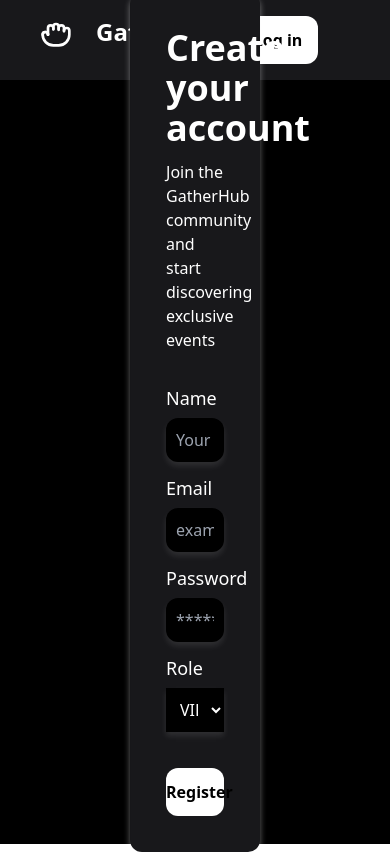
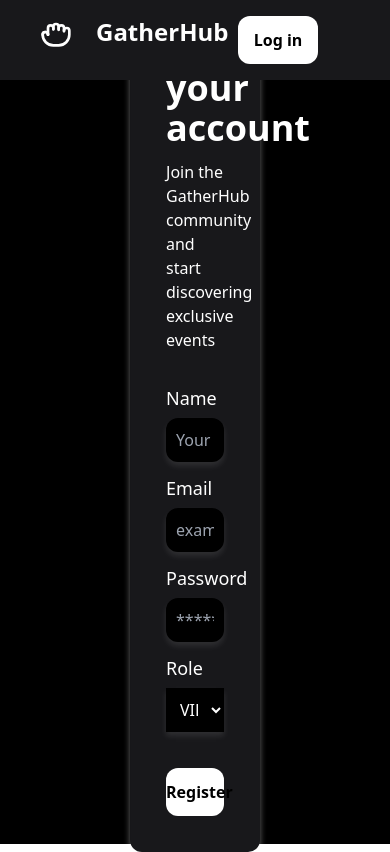
Before and after one commit to w-rahul/gather-hub-frontend, a React (Vite) app: page /register in a window 390 px wide. Built offline with nearby package versions, Linux system fonts and the light colour scheme.

Commit message:
Added responsiveness

```diff
--- a/src/components/Appbar.tsx
+++ b/src/components/Appbar.tsx
@@ -1,9 +1,9 @@
-import { Link } from 'react-router-dom';
-import { ButtonComp } from './Button';
-import { GrabIcon } from './Icon';
+import { Link } from 'react-router-dom'
+import { ButtonComp } from './Button'
+import { GrabIcon } from './Icon'
 
-export const Appbar = ({label, onclick, width}:{label?:string, onclick?:()=>void, width?:string }) =>{
-    return <div className=" flex justify-between px-10 py-4 bg-zinc-900">
+export const Appbar = ({label, onclick, width}:{label?:string, onclick?:()=>void, width?:string }) => {
+    return <div className=" flex justify-between px-10 py-4 bg-zinc-900 z-10 relative">
         <div className='flex'>
         <header className="">
             <a href="#" className="">
```
